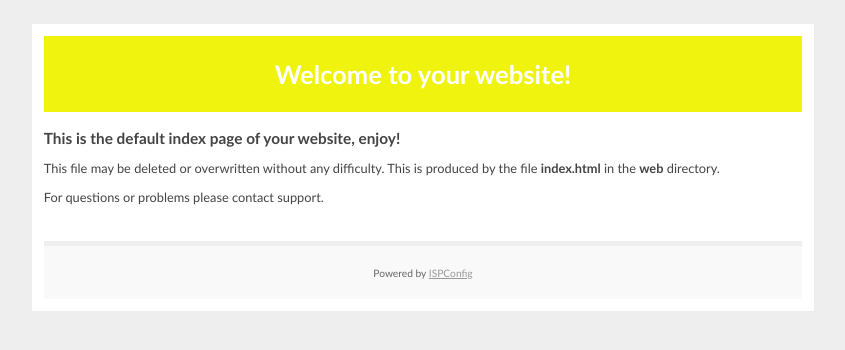
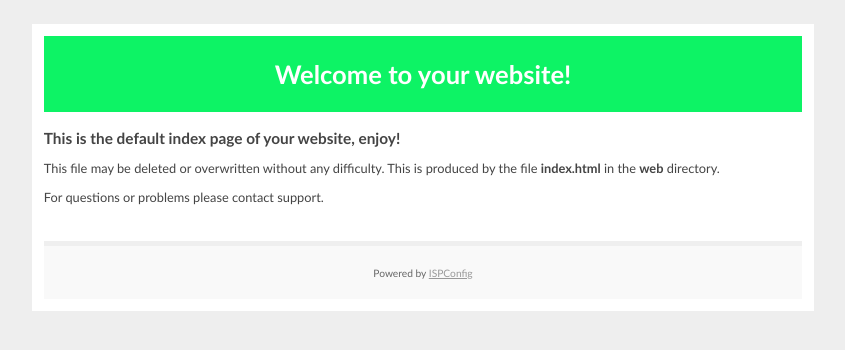
Before and after one commit to manicmoddin/manic-web-services, a plain HTML site: page index.html in a window 1280 px wide. Shown: the whole page, without its empty margins (217-1062 px from the left). Drawn offline with Linux system fonts and the light colour scheme.

Commit message:
Greeniness

```diff
--- a/index.html
+++ b/index.html
@@ -25,7 +25,7 @@
         padding: 6px ;
         text-align: center;
     }
-    .header{ background-color: #eff30d; color: #FFFFFF; }
+    .header{ background-color: #0df365; color: #FFFFFF; }
     #content {
         padding: 4px 0 24px 0;
     }
```
